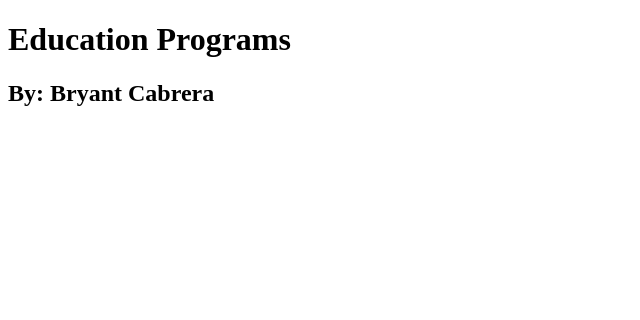
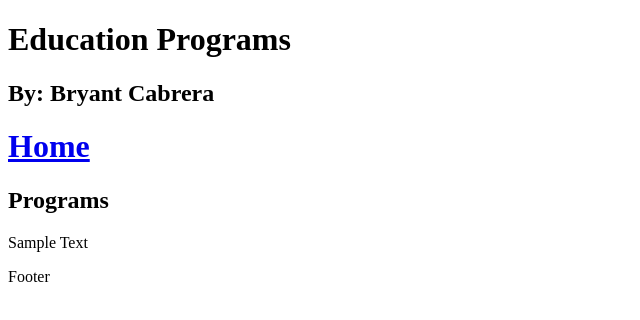
Before and after one commit to BryantCabrera/education-program-app, a Next.js app: page / in a window 1280 px wide. Shown: the top 320 px of the page, without its empty margins (0-640 px from the left). Built offline with nearby package versions, Linux system fonts and the light colour scheme.

Commit message:
Utilizes Layout component.

```diff
--- a/pages/index.tsx
+++ b/pages/index.tsx
@@ -1,8 +1,13 @@
+import Layout from '../components/Layout';
+
 export default () => (
 		<div className="app">
 			<header>
 				<h1>Education Programs</h1>
 				<h2>By: Bryant Cabrera</h2>
 			</header>
+			<Layout>
+				<p>Sample Text</p>
+			</Layout>
 		</div>
-)
+);
```
Lines whose indentation alone changed are shown as unchanged.
